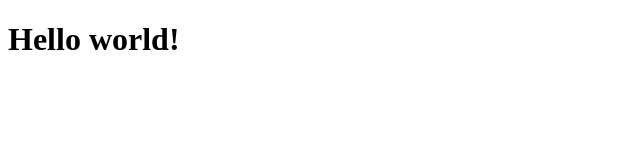
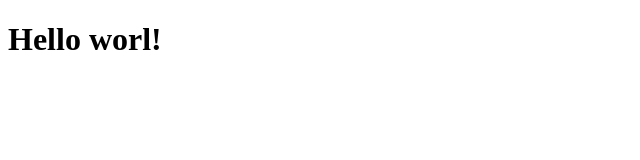
Before and after one commit to pislarm/pislarm.github.io, a plain HTML site: page index.html in a window 1280 px wide. Shown: the full height of the page, 0-640 px from the left. Drawn offline with Linux system fonts and the light colour scheme.

Commit message:
Update index.html

```diff
--- a/index.html
+++ b/index.html
@@ -11,7 +11,7 @@
   </script>
 </head>
 <body>
-  <h1>Hello world!</h1>
+  <h1>Hello worl!</h1>
 </body>
 
 
```
